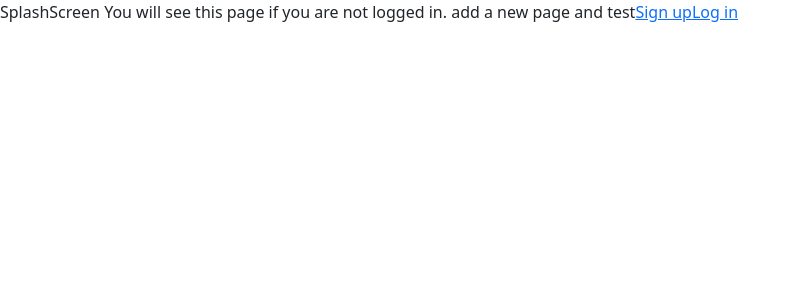
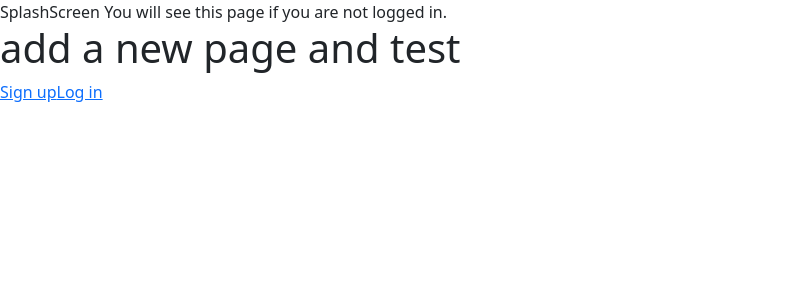
Before and after one commit to MICHAELMUNAVU83/greenr-frontend, a React (Create React App) app: page / in a window 1280 px wide. Shown: the top 300 px of the page, without its empty margins (0-800 px from the left). Built offline with nearby package versions, Linux system fonts and the light colour scheme; no server answers.

Commit message:
Changes fr h1 made

```diff
--- a/src/Pages/SplashScreen.js
+++ b/src/Pages/SplashScreen.js
@@ -5,7 +5,7 @@ function SplashScreen() {
   return (
     <div>
       SplashScreen You will see this page if you are not logged in.
-      add a new page and test
+    <h1> add a new page and test </h1>
       <Link to="/signup">Sign up</Link>
       <Link to="/login">Log in</Link>
     </div>
```
